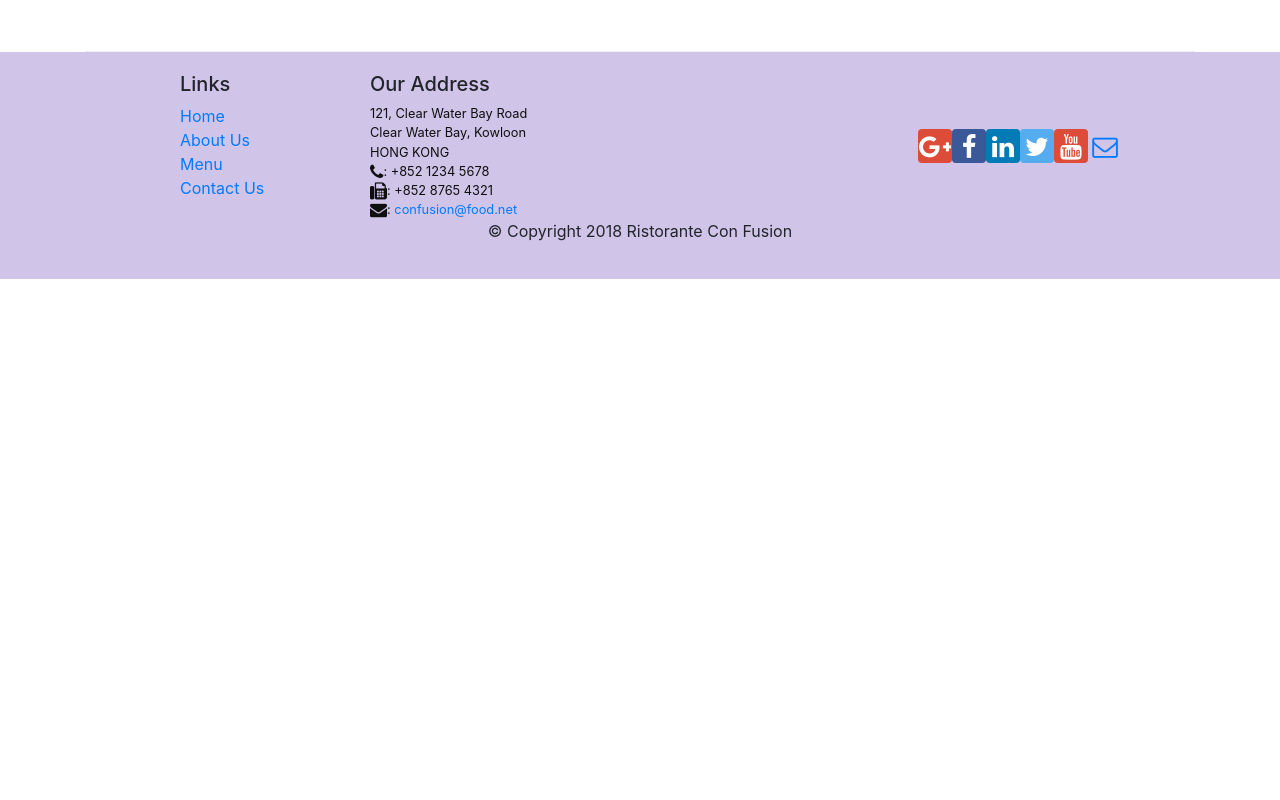
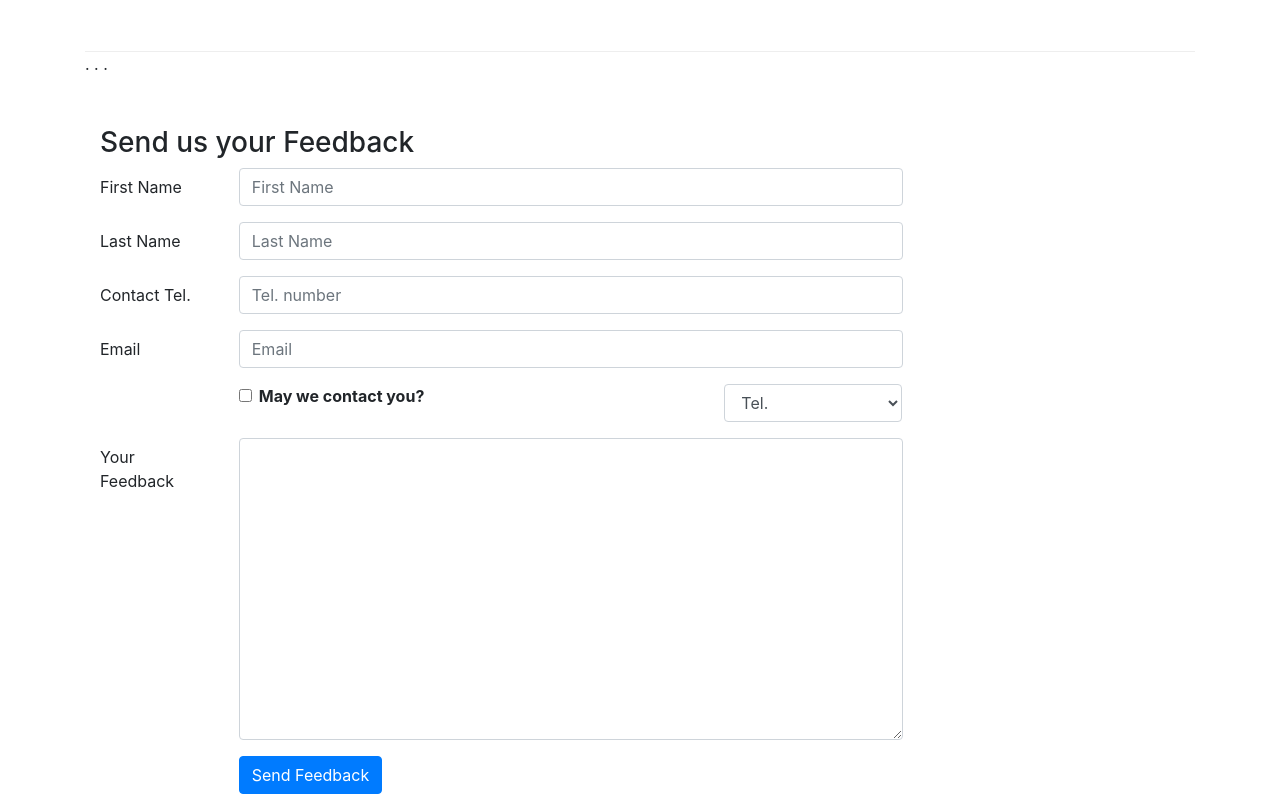
Before and after one commit to PedroLopesMaia/RistoranteConfusion-React-App, a React (Create React App) app in the folder confusion/: page /contactus in a window 1280 px wide. Shown: the part 820-1620 px from the top of the page. Before the commit the page ends 1099 px from the top, so only its background shows below. Built offline with nearby package versions, Linux system fonts and the light colour scheme.

Commit message:
Controlled Forms

```diff
--- a/confusion/src/components/ContactComponent.js
+++ b/confusion/src/components/ContactComponent.js
@@ -1,8 +1,51 @@
-import React from "react";
-import { Breadcrumb, BreadcrumbItem } from "reactstrap";
+import React, { Component } from "react";
+import {
+  Breadcrumb,
+  BreadcrumbItem,
+  Button,
+  Form,
+  FormGroup,
+  Label,
+  Input,
+  Col,
+} from "reactstrap";
 import { Link } from "react-router-dom";
 
-function Contact(props) {
+class Contact extends Component {
+  constructor(props) {
+    super(props);
+
+    this.state = {
+      firstname: "",
+      lastname: "",
+      telnum: "",
+      email: "",
+      agree: false,
+      contactType: "Tel.",
+      message: "",
+    };
+
+    this.handleInputChange = this.handleInputChange.bind(this);
+    this.handleSubmit = this.handleSubmit.bind(this);
+  }
+
+  handleInputChange(event) {
+    const target = event.target;
+    const value = target.type === "checkbox" ? target.checked : target.value;
+    const name = target.name;
+
+    this.setState({
+      [name]: value,
+    });
+  }
+
+  handleSubmit(event) {
+    console.log("Current State is: " + JSON.stringify(this.state));
+    alert("Current State is: " + JSON.stringify(this.state));
+    event.preventDefault();
+  }
+
+  render() {
     return (
       <div className="container">
         <div className="row">
@@ -63,8 +106,127 @@
             </div>
           </div>
         </div>
+        . . .
+        <div className="row row-content">
+          <div className="col-12">
+            <h3>Send us your Feedback</h3>
+          </div>
+          <div className="col-12 col-md-9">
+            <Form onSubmit={this.handleSubmit}>
+              <FormGroup row>
+                <Label htmlFor="firstname" md={2}>
+                  First Name
+                </Label>
+                <Col md={10}>
+                  <Input
+                    type="text"
+                    id="firstname"
+                    name="firstname"
+                    placeholder="First Name"
+                    value={this.state.firstname}
+                    onChange={this.handleInputChange}
+                  />
+                </Col>
+              </FormGroup>
+              <FormGroup row>
+                <Label htmlFor="lastname" md={2}>
+                  Last Name
+                </Label>
+                <Col md={10}>
+                  <Input
+                    type="text"
+                    id="lastname"
+                    name="lastname"
+                    placeholder="Last Name"
+                    value={this.state.lastname}
+                    onChange={this.handleInputChange}
+                  />
+                </Col>
+              </FormGroup>
+              <FormGroup row>
+                <Label htmlFor="telnum" md={2}>
+                  Contact Tel.
+                </Label>
+                <Col md={10}>
+                  <Input
+                    type="tel"
+                    id="telnum"
+                    name="telnum"
+                    placeholder="Tel. number"
+                    value={this.state.telnum}
+                    onChange={this.handleInputChange}
+                  />
+                </Col>
+              </FormGroup>
+              <FormGroup row>
+                <Label htmlFor="email" md={2}>
+                  Email
+                </Label>
+                <Col md={10}>
+                  <Input
+                    type="email"
+                    id="email"
+                    name="email"
+                    placeholder="Email"
+                    value={this.state.email}
+                    onChange={this.handleInputChange}
+                  />
+                </Col>
+              </FormGroup>
+              <FormGroup row>
+                <Col md={{ size: 6, offset: 2 }}>
+                  <FormGroup check>
+                    <Label check>
+                      <Input
+                        type="checkbox"
+                        name="agree"
+                        checked={this.state.agree}
+                        onChange={this.handleInputChange}
+                      />{" "}
+                      <strong>May we contact you?</strong>
+                    </Label>
+                  </FormGroup>
+                </Col>
+                <Col md={{ size: 3, offset: 1 }}>
+                  <Input
+                    type="select"
+                    name="contactType"
+                    value={this.state.contactType}
+                    onChange={this.handleInputChange}
+                  >
+                    <option>Tel.</option>
+                    <option>Email</option>
+                  </Input>
+                </Col>
+              </FormGroup>
+              <FormGroup row>
+                <Label htmlFor="message" md={2}>
+                  Your Feedback
+                </Label>
+                <Col md={10}>
+                  <Input
+                    type="textarea"
+                    id="message"
+                    name="message"
+                    rows="12"
+                    value={this.state.message}
+                    onChange={this.handleInputChange}
+                  ></Input>
+                </Col>
+              </FormGroup>
+              <FormGroup row>
+                <Col md={{ size: 10, offset: 2 }}>
+                  <Button type="submit" color="primary">
+                    Send Feedback
+                  </Button>
+                </Col>
+              </FormGroup>
+            </Form>
+          </div>
+        </div>
       </div>
     );
   }
+}
 
 export default Contact;
```
Lines whose indentation alone changed are shown as unchanged.
